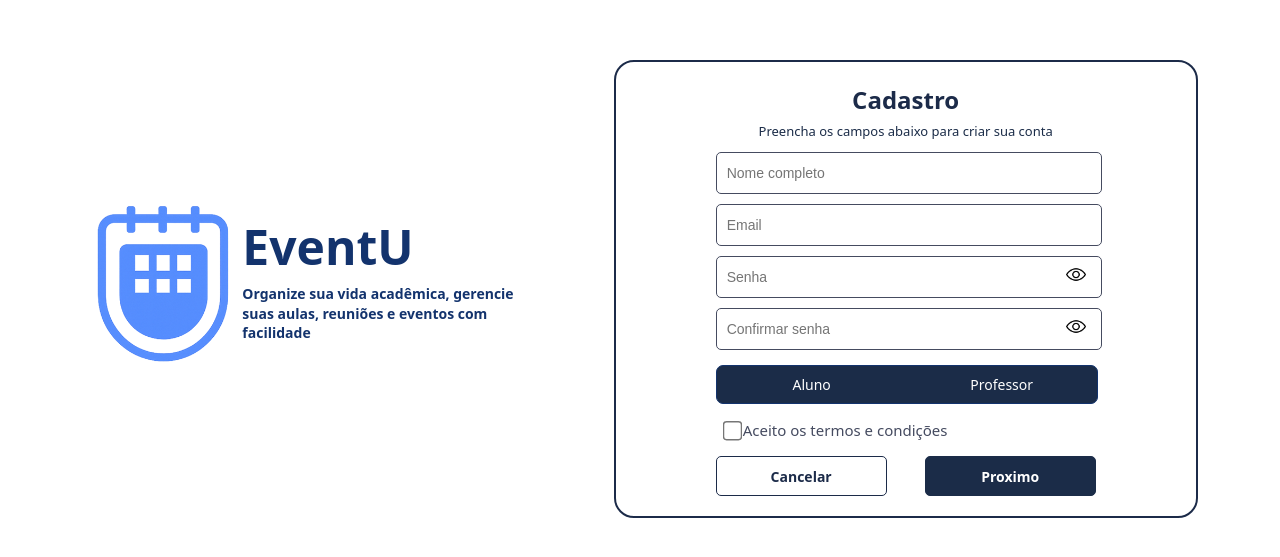
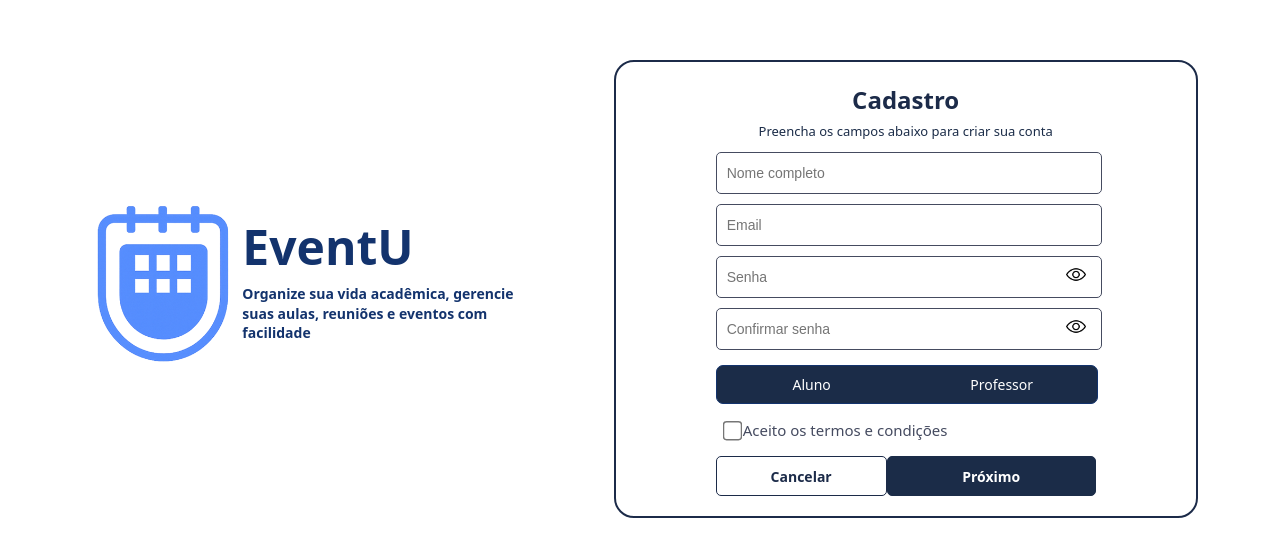
Before and after one commit to Lyedson-sr/EventU_Front, a React (Vite) app: page /register in a window 1280 px wide. Shown: the part 111-668 px from the top of the page. Built offline with nearby package versions, Linux system fonts and the light colour scheme.

Commit message:
Fix Bugs

```diff
--- a/src/components/ForgotPasswordBox.jsx
+++ b/src/components/ForgotPasswordBox.jsx
@@ -7,6 +7,7 @@ import { forgotPassword } from "../service/authService";
 function ForgotPassword() {
   const [email, setEmail] = useState("");
   const navigate = useNavigate();
+  const [loading, setLoading] = useState(false);
 
   const emailVeridication = async () => {
     const emailRegex = /^[a-zA-Z0-9.!#$%&'*+/=?^_`{|}~-]+@[a-zA-Z0-9](?:[a-zA-Z0-9-]{0,61}[a-zA-Z0-9])?(?:\.[a-zA-Z0-9](?:[a-zA-Z0-9-]{0,61}[a-zA-Z0-9])?)*$/;
@@ -18,8 +19,9 @@ function ForgotPassword() {
       });
       return;
     }
-
+    setLoading(true)
     const response = await forgotPassword(email);
+    setLoading(false)
 
     if (response.ok) {
       navigate("/email-verification", {
@@ -45,7 +47,12 @@ function ForgotPassword() {
             <button type="button" className="cancelar">Cancelar</button>
           </Link>
           <a>
-            <button onClick={emailVeridication} type="button" className="proximo" >Proximo</button>
+            <button
+              onClick={emailVeridication}
+              type="button"
+              className="proximo"
+              disabled={loading}
+              style={{ opacity: loading ? 0.7 : 1, cursor: loading ? 'not-allowed' : 'pointer' }} >Proximo</button>
           </a>
         </div>
     </div>
--- a/src/components/LoginBox.jsx
+++ b/src/components/LoginBox.jsx
@@ -13,6 +13,8 @@ function LoginBox() {
 
   const [userType, setUserType] = useState("");
   const [showPassword, setShowPassword] = useState(false);
+
+  const [loading, setLoading] = useState(false);
 
   const navigate = useNavigate();
 
@@ -33,9 +35,9 @@ function LoginBox() {
         text: "Por favor, selecione um tipo de usuário para continuar.",
       });
     }
-
+    setLoading(true)
     const result = await efetuarLogin(email, password, userType);
-
+    setLoading(false)
     if (result.ok) {
 
       const { data, tokens } = result;
@@ -96,7 +98,14 @@ function LoginBox() {
         </div>
 
         <Link to="">
-          <button className="enter-btn" onClick={handleLogin}><input type="submit" /> Entrar</button>
+          <button
+            className="enter-btn"
+            onClick={handleLogin}
+            disabled={loading}
+            style={{ opacity: loading ? 0.7 : 1, cursor: loading ? 'not-allowed' : 'pointer' }}
+            >
+                <input type="submit" /> Entrar
+          </button>
         </Link>
       </form>
 
--- a/src/components/RegisterBox.jsx
+++ b/src/components/RegisterBox.jsx
@@ -2,7 +2,6 @@ import { useState } from "react";
 import Swal from "sweetalert2";
 import { Link, useNavigate } from "react-router-dom";
 import { registerUser } from "../service/authService";
-
 
 import EyeOpenIcon from "../assets/show.png";
 import EyeClosedIcon from "../assets/hide.png";
@@ -19,11 +18,10 @@ function RegisterBox() {
   const [showPassword, setShowPassword] = useState(false);
   const [showConfirmPassword, setShowConfirmPassword] = useState(false);
 
+  const [loading, setLoading] = useState(false);
+
   const navigate = useNavigate();
 
-
-
-  // FUNÇÕES para alternar a visibilidade
   const togglePasswordVisibility = () => {
     setShowPassword(prev => !prev);
   };
@@ -33,138 +31,118 @@ function RegisterBox() {
   };
 
   const register = async (e) => {
-    // 1. **VERIFICAÇÃO DE CAMPOS VAZIOS (PRIORIDADE)**
+    e.preventDefault(); // É boa prática colocar no início
+
+    // ... VALIDAÇÕES (Mantive igual) ...
     if (name === "" || email === "" || password === "" || confirmPassword === "" || userType === "") {
-      Swal.fire({
-        icon: "error",
-        title: "Existe campos faltantes!",
-        text: "Preencha todos os campos!",
-      });
+      Swal.fire({ icon: "error", title: "Existe campos faltantes!", text: "Preencha todos os campos!" });
       return;
     }
 
-    // 2. **VERIFICAÇÃO DO EMAIL**
     const emailRegex = /^[a-zA-Z0-9.!#$%&'*+/=?^_`{|}~-]+@[a-zA-Z0-9](?:[a-zA-Z0-9-]{0,61}[a-zA-Z0-9])?(?:\.[a-zA-Z0-9](?:[a-zA-Z0-9-]{0,61}[a-zA-Z0-9])?)*$/;
     if (!email.match(emailRegex)) {
-      Swal.fire({
-        icon: "error",
-        title: "Email inválido!",
-        text: "Por favor, insira um email válido!",
-      });
+      Swal.fire({ icon: "error", title: "Email inválido!", text: "Por favor, insira um email válido!" });
       return;
     }
 
-    // 3. **VERIFICAÇÃO DE COMPLEXIDADE DA SENHA**
     const passwordRegex = /^(?=.*[a-zA-Z])(?=.*\d).{8,}$/;
-    if(!passwordRegex.test(password)){
-      Swal.fire({
-        icon: "error",
-        title: "Senha fraca!",
-        text: "A senha deve ter no mínimo 8 caracteres, incluindo letras e números.",
-      });
+    if (!passwordRegex.test(password)) {
+      Swal.fire({ icon: "error", title: "Senha fraca!", text: "A senha deve ter no mínimo 8 caracteres, incluindo letras e números." });
       return;
     }
 
-    // 4. **VERIFICAÇÃO DE SENHAS CORRESPONDENTES**
     if (password !== confirmPassword) {
-      Swal.fire({
-        icon: "error",
-        title: "Senhas não conferem!",
-        text: "As senhas digitadas não são iguais.",
-      });
+      Swal.fire({ icon: "error", title: "Senhas não conferem!", text: "As senhas digitadas não são iguais." });
       return;
     }
 
-    // 5. **VERIFICAÇÃO DE TERMOS**
     if (termsAccepted === false) {
-      Swal.fire({
-        icon: "error",
-        title: "Termos não aceitos!",
-        text: "Você deve aceitar os termos e condições para continuar!",
-      });
+      Swal.fire({ icon: "error", title: "Termos não aceitos!", text: "Você deve aceitar os termos e condições para continuar!" });
       return;
     }
 
-    e.preventDefault();
 
-    // O objeto que será enviado
-    const userData = {
-      email: email,
-      name: name,
-      role: "student",
-      password: password,
-    };
-
+    setLoading(true);
 
     try {
       const result = await registerUser(email, name, userType, password);
 
       if (result.ok) {
         navigate("/email-verification", {
-        state: {
-          verificationEmail: email,
-          resetPassword: false}
-      });
-
+          state: {
+            verificationEmail: email,
+            resetPassword: false
+          }
+        });
       } else {
         console.error('Erro ao registrar usuário:', result);
+        Swal.fire({ icon: "error", title: "Erro!", text: "Falha ao registrar usuário." });
       }
     } catch (error) {
       console.error('Erro na requisição:', error);
+      Swal.fire({ icon: "error", title: "Erro!", text: "Erro de conexão." });
+    } finally {
+      // O finally roda independente se deu certo ou errado
+      setLoading(false); // <--- DESATIVA O LOADING
     }
   }
+
   return (
     <div className="register-box">
       <form>
         <h2>Cadastro</h2>
 
+        {/* ... Inputs (Mantive igual) ... */}
+
         <label className="register-desc"> Preencha os campos abaixo para criar sua conta</label>
-
-        <input value={name} className="input-register" type="text" placeholder="Nome completo" onChange={(e) => setName(e.target.value)} />
-        <input value={email} className="input-register" type="email" placeholder="Email" onChange={(e) => setEmail(e.target.value)} />
+        <input value={name} className="input-register" type="text" placeholder="Nome completo" onChange={(e) => setName(e.target.value)} disabled={loading} />
+        <input value={email} className="input-register" type="email" placeholder="Email" onChange={(e) => setEmail(e.target.value)} disabled={loading} />
 
         <div className="password-item">
-          <input value={password} className="input-register" type={showPassword ? "text" : "password"} placeholder="Senha" onChange={(e) => setPassword(e.target.value)} />
+          <input value={password} className="input-register" type={showPassword ? "text" : "password"} placeholder="Senha" onChange={(e) => setPassword(e.target.value)} disabled={loading} />
           <span className="password-toggle-cadastro" onClick={togglePasswordVisibility}>
-              <img
-              src={showPassword ? EyeClosedIcon : EyeOpenIcon}
-              alt="Toggle Confirm Password Visibility"
-              className="eye-icon"
-            />
+            <img src={showPassword ? EyeClosedIcon : EyeOpenIcon} alt="Toggle Password" className="eye-icon" />
           </span>
         </div>
 
         <div className="password-item">
-          <input value={confirmPassword} className="input-register" type={showConfirmPassword ? "text" : "password"} placeholder="Confirmar senha" onChange={(e) => setConfirmPassword(e.target.value)} />
+          <input value={confirmPassword} className="input-register" type={showConfirmPassword ? "text" : "password"} placeholder="Confirmar senha" onChange={(e) => setConfirmPassword(e.target.value)} disabled={loading} />
           <span className="password-toggle-cadastro" onClick={toggleConfirmPasswordVisibility}>
-            <img
-              src={showConfirmPassword ? EyeClosedIcon : EyeOpenIcon}
-              alt="Toggle Confirm Password Visibility"
-              className="eye-icon"
-            />
+            <img src={showConfirmPassword ? EyeClosedIcon : EyeOpenIcon} alt="Toggle Confirm Password" className="eye-icon" />
           </span>
         </div>
 
         <div className="roles">
-          <input className="radio" type="radio" name="tipoUsuario" value="student" id="aluno" onChange={(e) => setUserType(e.target.value)} />
+            {/* Adicionei disabled={loading} nos radios também para evitar mudança durante o envio */}
+          <input className="radio" type="radio" name="tipoUsuario" value="student" id="aluno" onChange={(e) => setUserType(e.target.value)} disabled={loading} />
           <label htmlFor="aluno" className="type-user">Aluno</label>
 
-          <input className="radio" type="radio" name="tipoUsuario" value="professor" id="professor" onChange={(e) => setUserType(e.target.value)} />
+          <input className="radio" type="radio" name="tipoUsuario" value="professor" id="professor" onChange={(e) => setUserType(e.target.value)} disabled={loading} />
           <label htmlFor="professor" className="type-user">Professor</label>
         </div>
 
         <div className="termos-container">
-          <input type="checkbox" id="termos" name="termos" checked={termsAccepted} onChange={(e) => setTermsAccepted(e.target.checked)} />
+          <input type="checkbox" id="termos" name="termos" checked={termsAccepted} onChange={(e) => setTermsAccepted(e.target.checked)} disabled={loading} />
           <label htmlFor="termos" className="termos-label">Aceito os termos e condições</label>
         </div>
 
         <div className="pair-buttons">
           <Link to="/login">
-            <button type="button" className="cancelar">Cancelar</button>
+             {/* Desativa o botão cancelar se estiver carregando */}
+            <button type="button" className="cancelar" disabled={loading}>Cancelar</button>
           </Link>
-          <a>
-            <button type="button" className="proximo" onClick={register}>Proximo</button>
-          </a>
+
+          {/* 3. BOTÃO COM FEEDBACK VISUAL */}
+          {/* Removi a tag <a> envolta do button pois não é necessário e pode causar bugs */}
+          <button
+            type="button"
+            className="proximo"
+            onClick={register}
+            disabled={loading}
+            style={{ opacity: loading ? 0.7 : 1, cursor: loading ? 'not-allowed' : 'pointer' }}
+          >
+            {loading ? "Carregando..." : "Próximo"}
+          </button>
         </div>
       </form>
     </div>
--- a/src/components/calendar/DisplayEvent.jsx
+++ b/src/components/calendar/DisplayEvent.jsx
@@ -29,9 +29,9 @@ function DisplayEvent({ closeModal, event }) {
     if (isEditing) timeInputRef.current?.showPicker?.();
   };
 
-  const deletedEvent = () => {
-    const response = deleteEvent(event.extendedProps.id);
-    if(response){
+  async function deletedEvent (){
+    const response = await deleteEvent(event.extendedProps.id);
+    if(response.ok){
         console.log("Deletado!!")
     }
     closeModal()
```
Also changed, not shown: src/components/calendar/NewEventUModal.jsx (+4 -20 lines).
